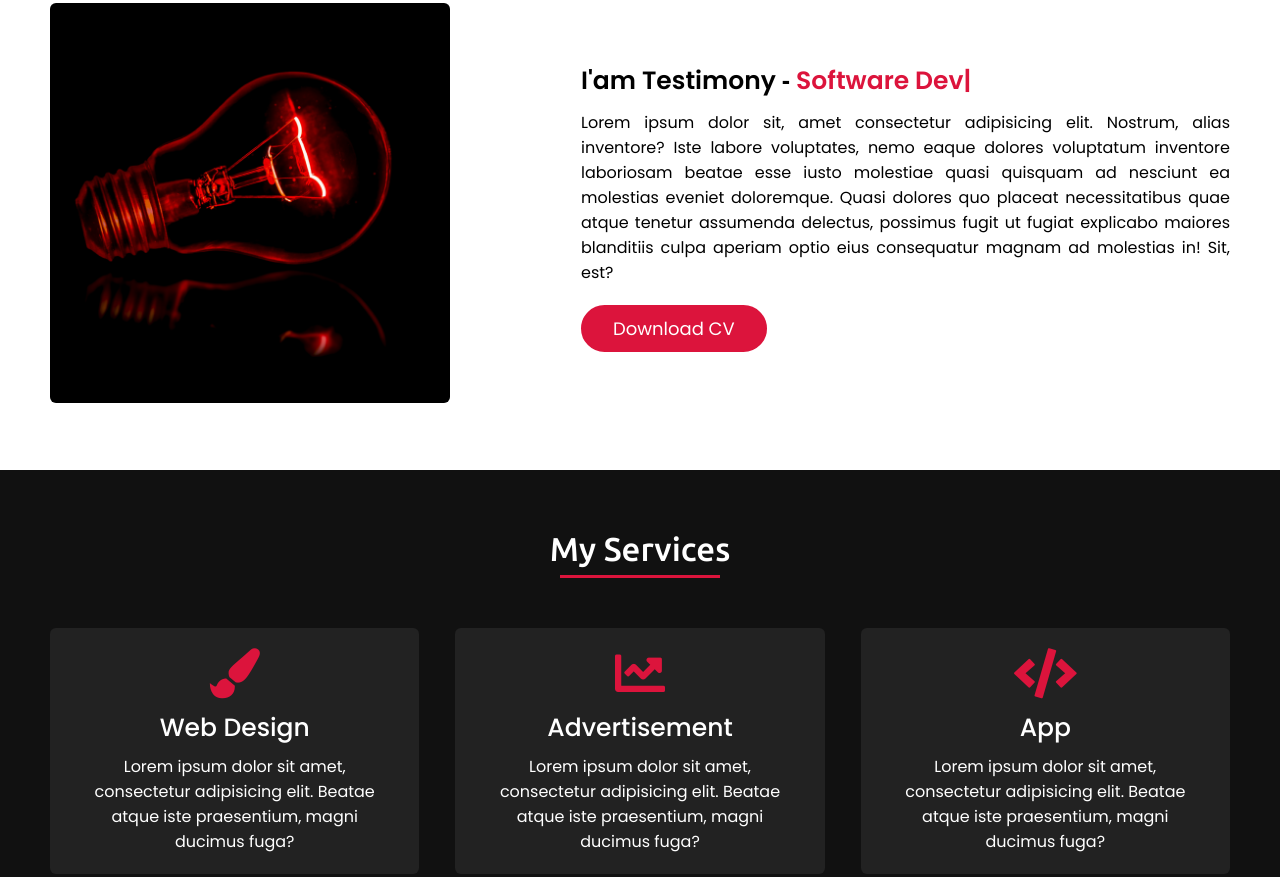
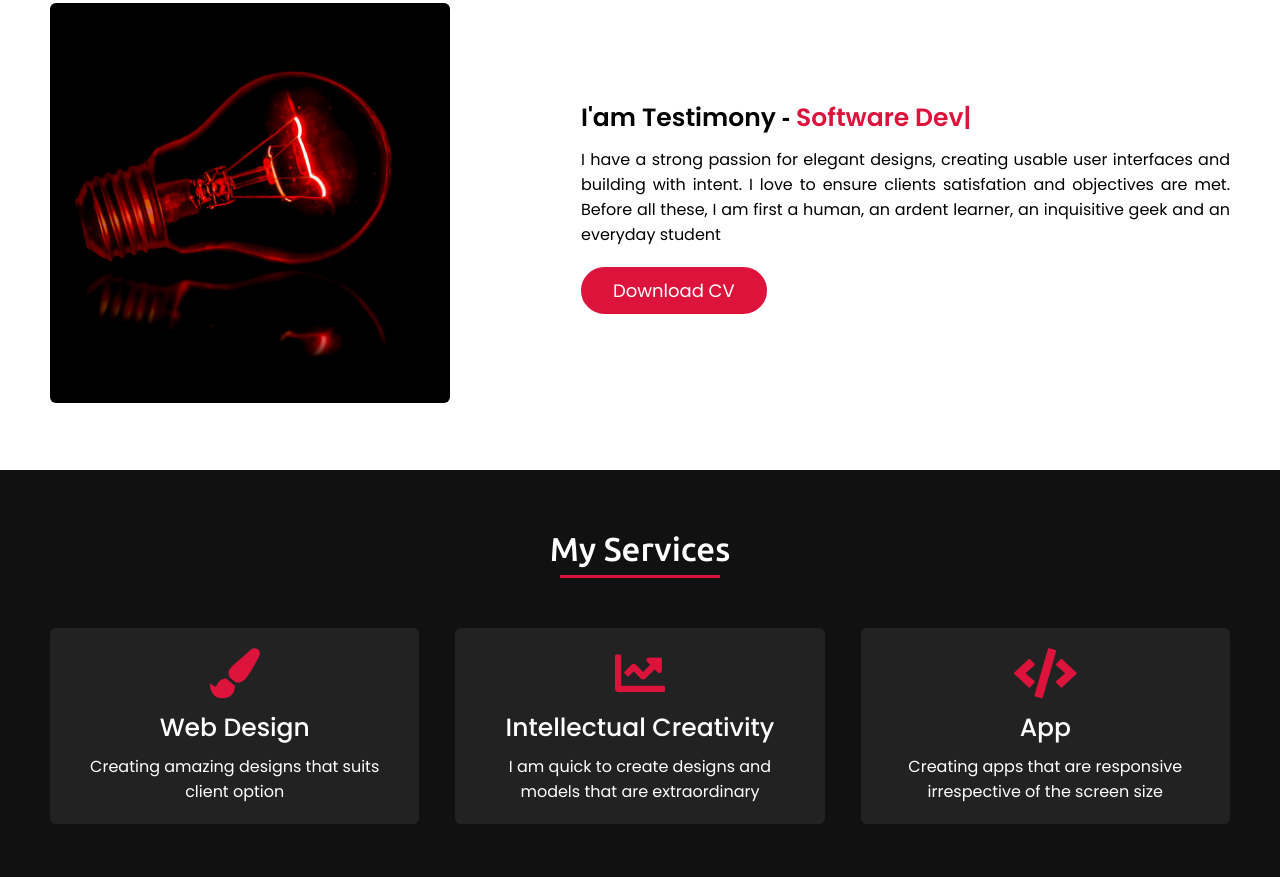
Before and after one commit to breaker-dev/portfolio-breaker, a plain HTML site: page index.html in a window 1280 px wide. Shown: the part 955-1832 px from the top of the page. Drawn offline with nearby package versions, Linux system fonts and the light colour scheme.

Commit message:
ready for deploy

```diff
--- a/index.html
+++ b/index.html
@@ -71,7 +71,7 @@
                 </div>
                 <div class="column right">
                     <div class="text">I'am Testimony &dash; <span class="typing-2"></span></div>
-                    <p>Lorem ipsum dolor sit, amet consectetur adipisicing elit. Nostrum, alias inventore? Iste labore voluptates, nemo eaque dolores voluptatum inventore laboriosam beatae esse iusto molestiae quasi quisquam ad nesciunt ea molestias eveniet doloremque. Quasi dolores quo placeat necessitatibus quae atque tenetur assumenda delectus, possimus fugit ut fugiat explicabo maiores blanditiis culpa aperiam optio eius consequatur magnam ad molestias in! Sit, est?</p>
+                    <p>I have a strong passion for elegant designs, creating usable user interfaces and building with intent. I love to ensure clients satisfation and objectives are met. Before all these, I am first a human, an ardent learner, an inquisitive geek and an everyday student</p>
                     <a href="#">Download CV</a>
                 </div>
             </div>
@@ -88,21 +88,21 @@
                     <div class="box">
                         <i class="fas fa-paint-brush"></i>
                         <div class="text">Web Design</div>
-                        <p>Lorem ipsum dolor sit amet, consectetur adipisicing elit. Beatae atque iste praesentium, magni ducimus fuga?</p>
+                        <p>Creating amazing designs that suits client option</p>
                     </div>
                 </div>
                 <div class="card">
                     <div class="box">
                         <i class="fas fa-chart-line"></i>
-                        <div class="text">Advertisement</div>
-                        <p>Lorem ipsum dolor sit amet, consectetur adipisicing elit. Beatae atque iste praesentium, magni ducimus fuga?</p>
+                        <div class="text">Intellectual Creativity</div>
+                        <p>I am quick to create designs and models that are extraordinary</p>
                     </div>
                 </div>
                 <div class="card">
                     <div class="box">
                         <i class="fas fa-code"></i>
                         <div class="text">App </div>
-                        <p>Lorem ipsum dolor sit amet, consectetur adipisicing elit. Beatae atque iste praesentium, magni ducimus fuga?</p>
+                        <p>Creating apps that are responsive irrespective of the screen size</p>
                     </div>
                 </div>
             </div>
@@ -117,7 +117,7 @@
             <div class="skills-content">
               <div class="column left">
                 <div class="text">My Creative Skills and Experiences</div>
-                <p>Lorem ipsum dolor sit amet consectetur adipisicing elit. Distinctio dolorum neque aspernatur voluptatem et quam quis! Temporibus laudantium quae id voluptates consequatur eos, architecto, assumenda mollitia eum vitae doloremque fugit minima voluptas quos nesciunt maxime sapiente fuga rem odio optio non. Non minus repellendus aspernatur qui optio saepe numquam amet.</p>
+                <p></p>
                 <a href="#">Read More..</a>
             </div>
             <div class="column right">
```
